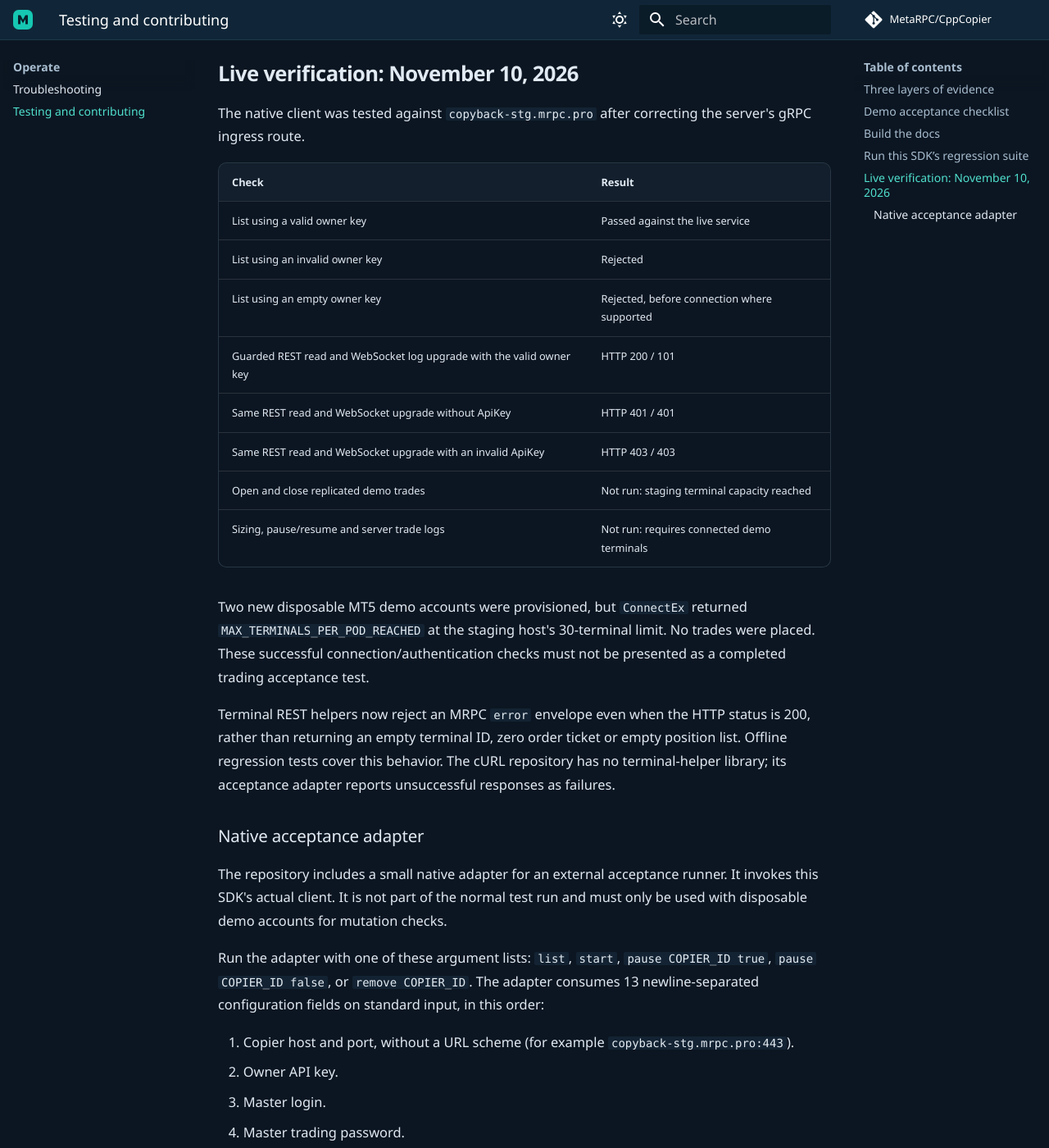
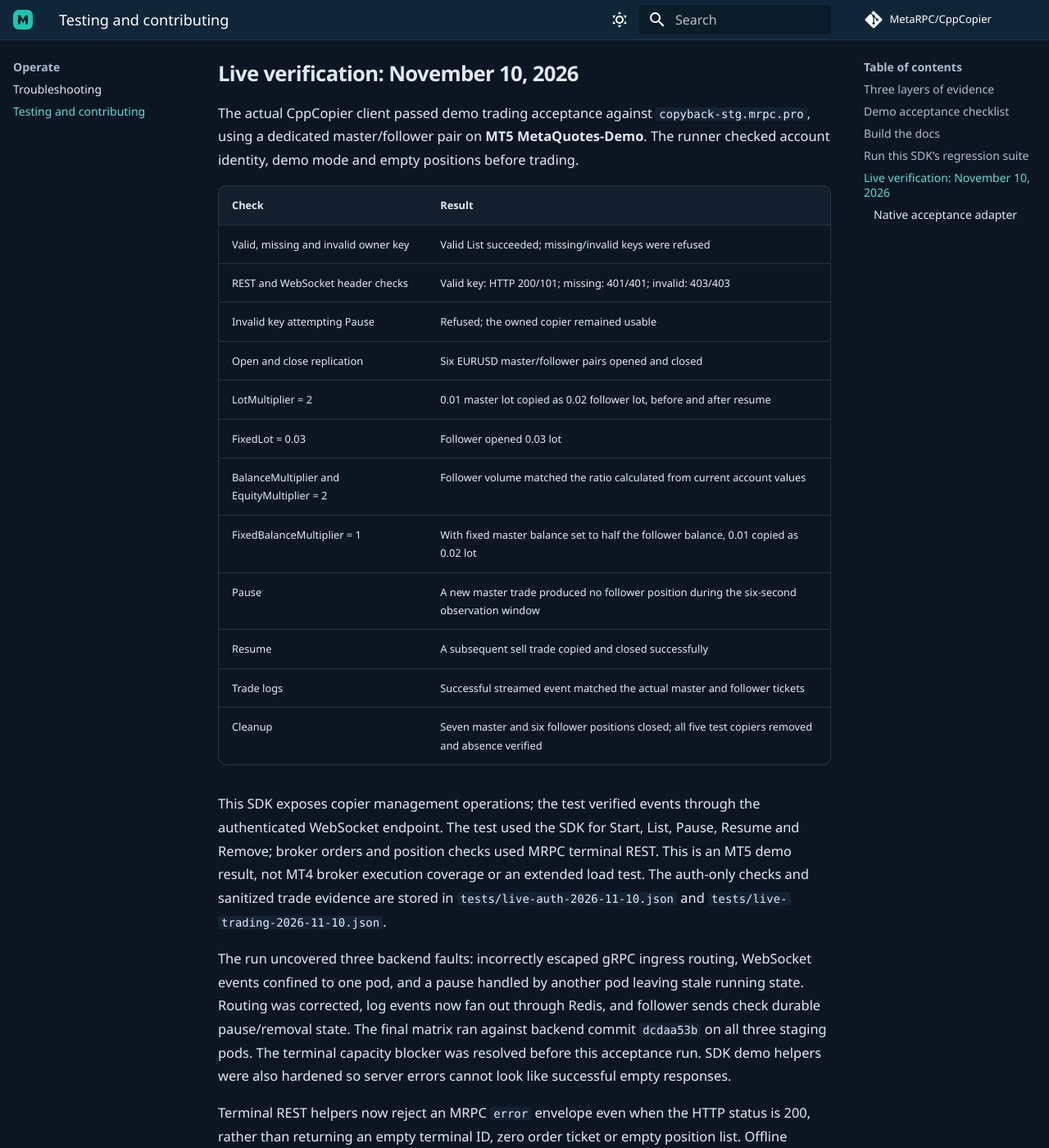
Before and after one commit to MetaRPC/CppCopier, an MkDocs documentation site: the page built from docs/testing.md, in a window 1280 px wide and 1400 px high, scrolled down 1578 px. Shown: the whole window at 82% size. Built offline with MkDocs 1.6.1 and Material for MkDocs 9.7.7, drawn with Linux system fonts in a browser that asks for light colours; comment, search, counter and statistics services are not loaded; some of the changed text lies outside the part shown.

Commit message:
Verify demo trading lifecycle and publish live acceptance evidence

````diff
--- a/docs/testing.md
+++ b/docs/testing.md
@@ -36,24 +36,30 @@
 ctest --test-dir build -C Release --output-on-failure
 ```
 
-The November 10 audit passed the SDK build/tests and strict documentation/link checks in GitHub Actions. Tests cover the implemented transport, key validation and relevant regression cases; they are not a claim that live broker replication was performed.
+The November 10 audit passed the SDK build/tests and strict documentation/link checks in GitHub Actions. Offline tests cover transport, key validation and relevant regressions. The separate live acceptance results below verify broker replication.
 
 ## Live verification: November 10, 2026
 
-The native client was tested against `copyback-stg.mrpc.pro` after correcting the server's gRPC ingress route.
+The actual CppCopier client passed demo trading acceptance against `copyback-stg.mrpc.pro`, using a dedicated master/follower pair on **MT5 MetaQuotes-Demo**. The runner checked account identity, demo mode and empty positions before trading.
 
 | Check | Result |
 |---|---|
-| List using a valid owner key | Passed against the live service |
-| List using an invalid owner key | Rejected |
-| List using an empty owner key | Rejected, before connection where supported |
-| Guarded REST read and WebSocket log upgrade with the valid owner key | HTTP 200 / 101 |
-| Same REST read and WebSocket upgrade without ApiKey | HTTP 401 / 401 |
-| Same REST read and WebSocket upgrade with an invalid ApiKey | HTTP 403 / 403 |
-| Open and close replicated demo trades | Not run: staging terminal capacity reached |
-| Sizing, pause/resume and server trade logs | Not run: requires connected demo terminals |
+| Valid, missing and invalid owner key | Valid List succeeded; missing/invalid keys were refused |
+| REST and WebSocket header checks | Valid key: HTTP 200/101; missing: 401/401; invalid: 403/403 |
+| Invalid key attempting Pause | Refused; the owned copier remained usable |
+| Open and close replication | Six EURUSD master/follower pairs opened and closed |
+| LotMultiplier = 2 | 0.01 master lot copied as 0.02 follower lot, before and after resume |
+| FixedLot = 0.03 | Follower opened 0.03 lot |
+| BalanceMultiplier and EquityMultiplier = 2 | Follower volume matched the ratio calculated from current account values |
+| FixedBalanceMultiplier = 1 | With fixed master balance set to half the follower balance, 0.01 copied as 0.02 lot |
+| Pause | A new master trade produced no follower position during the six-second observation window |
+| Resume | A subsequent sell trade copied and closed successfully |
+| Trade logs | Successful streamed event matched the actual master and follower tickets |
+| Cleanup | Seven master and six follower positions closed; all five test copiers removed and absence verified |
 
-Two new disposable MT5 demo accounts were provisioned, but `ConnectEx` returned `MAX_TERMINALS_PER_POD_REACHED` at the staging host's 30-terminal limit. No trades were placed. These successful connection/authentication checks must not be presented as a completed trading acceptance test.
+This SDK exposes copier management operations; the test verified events through the authenticated WebSocket endpoint. The test used the SDK for Start, List, Pause, Resume and Remove; broker orders and position checks used MRPC terminal REST. This is an MT5 demo result, not MT4 broker execution coverage or an extended load test. The auth-only checks and sanitized trade evidence are stored in `tests/live-auth-2026-11-10.json` and `tests/live-trading-2026-11-10.json`.
+
+The run uncovered three backend faults: incorrectly escaped gRPC ingress routing, WebSocket events confined to one pod, and a pause handled by another pod leaving stale running state. Routing was corrected, log events now fan out through Redis, and follower sends check durable pause/removal state. The final matrix ran against backend commit `dcdaa53b` on all three staging pods. The terminal capacity blocker was resolved before this acceptance run. SDK demo helpers were also hardened so server errors cannot look like successful empty responses.
 
 Terminal REST helpers now reject an MRPC `error` envelope even when the HTTP status is 200, rather than returning an empty terminal ID, zero order ticket or empty position list. Offline regression tests cover this behavior. The cURL repository has no terminal-helper library; its acceptance adapter reports unsuccessful responses as failures.
 
````
Also changed, not shown: 2 other files.
